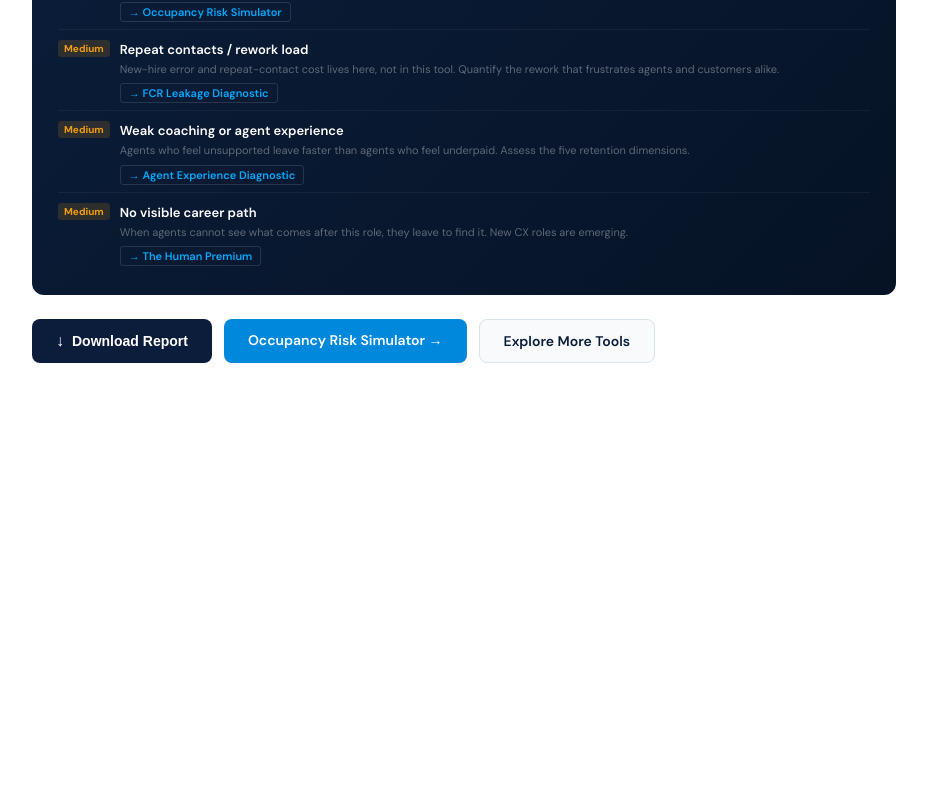
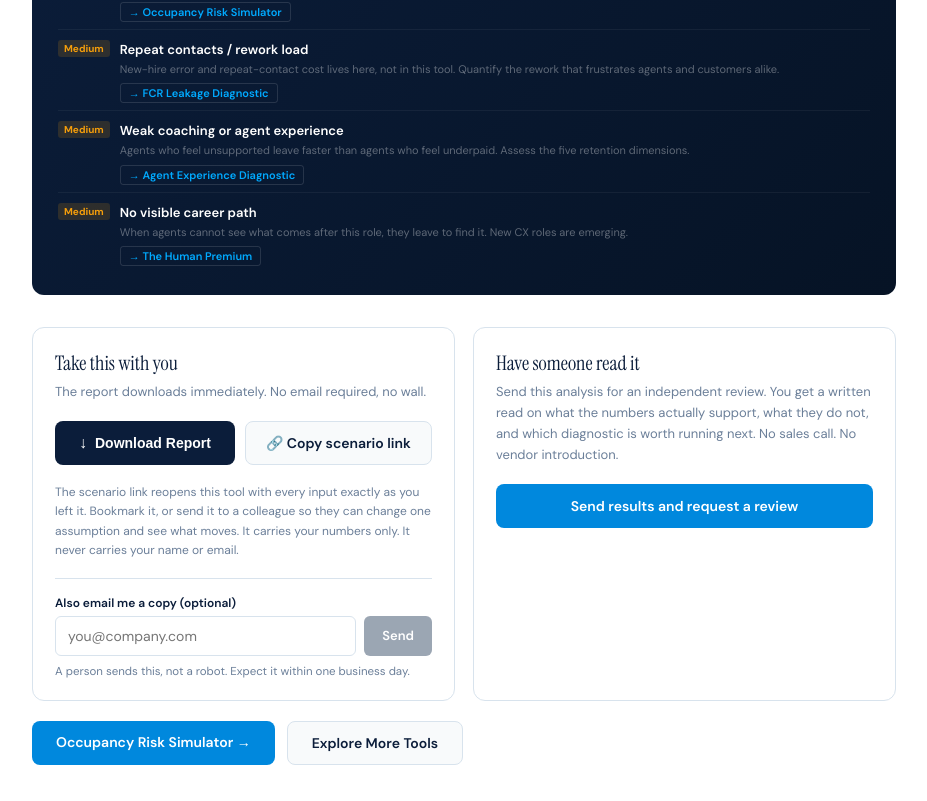
Before and after one commit to thomasbakerj-lgtm/CENTER-OF-CX, a React (Vite) app: page /tools/attrition-cost in a window 1280 px wide. Shown: the part 2783-3584 px from the top of the page, without its empty margins (176-1103 px from the left). Before the commit the page ends 3182 px from the top, so only its background shows below. Built offline with nearby package versions, Linux system fonts and the light colour scheme.

Commit message:
Refactor state initialization and update report export

```diff
--- a/AttritionCostCalculator.jsx
+++ b/AttritionCostCalculator.jsx
@@ -1,8 +1,9 @@
 import { useState, useEffect, useRef } from "react";
-import ReportExport from "./ReportExport";
+import ReportActions from "./ReportActions";
 import { COLORS } from "./src/lib/benchmarks";
 import { publishToolResult, getPrimitive } from "./src/lib/toolData";
 import InfoDot from "./src/lib/InfoDot";
+import { readScenario, clearScenarioParam } from "./src/lib/scenarioUrl";
 
 const NAVY = COLORS.navy, ELECTRIC = COLORS.electric, GREEN = COLORS.green, AMBER = COLORS.amber, RED = COLORS.red, MUTED = COLORS.muted;
 const DEEP = "#061325", LIGHT = "#00AAFF", WARM = "#F8FAFB", SLATE = "#3A4F6A", BORDER = "#D8E3ED";
@@ -85,8 +86,12 @@ function LogoMark({ size = 34 }) {
   return <svg width={size} height={size} viewBox="0 0 120 120" style={{ flexShrink: 0 }}><g transform="translate(60,60)"><path d="M 30,-50 A 58,58 0 1,0 30,50" fill="none" stroke="#fff" strokeWidth="2" strokeLinecap="round" opacity={.6} /><path d="M 22,-38 A 44,44 0 1,0 22,38" fill="none" stroke="#fff" strokeWidth="3.2" strokeLinecap="round" opacity={.8} /><path d="M 15,-26 A 30,30 0 1,0 15,26" fill="none" stroke="#fff" strokeWidth="5" strokeLinecap="round" /><line x1="-14" y1="-14" x2="14" y2="14" stroke={LIGHT} strokeWidth="5.5" strokeLinecap="round" /><line x1="14" y1="-14" x2="-14" y2="14" stroke={LIGHT} strokeWidth="5.5" strokeLinecap="round" /></g></svg>;
 }
 
-export default function AttritionCostCalculator() {
-  const [d, setD] = useState({
+/* Scenario contract. Module scope so state initializers and the URL encoder
+   read from one definition, and the identity is stable across renders. */
+const TOOL_ID = "attrition-cost";
+const ROUTE = "/tools/attrition-cost";
+const clone = (o) => JSON.parse(JSON.stringify(o));
+const BASE = {
   agents: 200, attritionRate: 35, avgSalary: 38000, benefitsLoadPct: 28,
   backfillRate: 100, unbackfillIntent: "forced", earlyWashoutRate: 25,
   recruitingCost: 2500, screeningHours: 8, hrLoadedRate: 48,
@@ -96,12 +101,21 @@ export default function AttritionCostCalculator() {
   supervisorHoursPerNew: 10, supLoadedRate: 55,
   overtimePremium: 50, vacancyDays: 30, vacancyCoverageFraction: 60, vacancyMode: "incremental",
   mech: 75, evidence: "estimate", costPerPoint: 0,
-  });
+};
+const DEFAULTS = { d: BASE };
+
+export default function AttritionCostCalculator() {
+  const [d, setD] = useState(() => clone(DEFAULTS.d));
   const [pulled, setPulled] = useState({});
+  const [fromLink, setFromLink] = useState(false);
   const set = (k, v) => setD(p => ({ ...p, [k]: v }));
   const n = v => Number(v) || 0;
 
   useEffect(() => {
+    // A scenario link is a deliberate act and outranks the ambient cross-tool pull.
+    const sc = readScenario(TOOL_ID, DEFAULTS);
+    if (sc) { setD(sc.d); setFromLink(true); clearScenarioParam(); return; }
+
     const pa = getPrimitive && getPrimitive("agents");
     const ph = getPrimitive && getPrimitive("agentHourly");
     const next = {}, badge = {};
@@ -465,8 +479,31 @@ The sharpest recoverable line is early washout. ${n(d.earlyWashoutRate)}% of you
             ))}
           </div>
 
-          <div style={{ display: "flex", gap: 12, flexWrap: "wrap" }}>
-            <ReportExport toolName="Attrition Cost Analysis" subtitle={`Total Cost of Agent Turnover. Cost basis ${costBasis} · Realization ${realization}`} userName="" userEmail="" sections={[
+          <ReportActions
+            toolId={TOOL_ID}
+            toolName="Attrition Cost Analysis"
+            subtitle={`Total Cost of Agent Turnover. Cost basis ${costBasis} · Realization ${realization}`}
+            routePath={ROUTE}
+            state={{ d }}
+            defaults={DEFAULTS}
+            confidence={confidence}
+            summary={[
+              { label: "Cash per departure", value: fmt$(cashPerDeparture) },
+              { label: "All-in per departure", value: fmt$(allInPerDeparture) },
+              { label: "Annual replacement burden", value: fmt$(annualReplBurden) },
+              { label: "Early-washout waste", value: fmt$(earlyWaste) },
+            ]}
+            signals={{
+              cost_basis_confidence: costBasis,
+              realization_confidence: realization,
+              attrition_rate: n(d.attritionRate) + "%",
+              agents: n(d.agents),
+              evidence: d.evidence,
+              hard_flag: hardFlag ? "yes" : "no",
+              integrity_flags: flags.length,
+              from_scenario_link: fromLink ? "yes" : "no",
+            }}
+            sections={[
               { title: "Confidence & Evidence", type: "findings", items: [
                 `Cost-basis confidence: ${costBasis}. ${costBasisReason}`,
                 `Realization confidence: ${realization}. ${realizationReason}`,
@@ -510,7 +547,10 @@ The sharpest recoverable line is early washout. ${n(d.earlyWashoutRate)}% of you
                 { tool: "Agent Experience Diagnostic", href: "/tools/agent-experience", reason: "Identify which retention dimensions are failing" },
                 { tool: "FCR Leakage Diagnostic", href: "/tools/fcr-leakage", reason: "Quantify the new-hire rework and repeat-contact cost" },
               ]},
-            ]} />
+            ]}
+          />
+
+          <div style={{ display: "flex", gap: 12, flexWrap: "wrap", marginTop: 20 }}>
             <a href="/tools/occupancy-risk" style={{ background: ELECTRIC, color: "#fff", fontSize: 14, fontWeight: 600, padding: "12px 24px", borderRadius: 8 }}>Occupancy Risk Simulator →</a>
             <a href="/how-to-choose" style={{ background: WARM, border: `1px solid ${BORDER}`, color: NAVY, fontSize: 14, fontWeight: 600, padding: "12px 24px", borderRadius: 8 }}>Explore More Tools</a>
           </div>
```
Lines whose indentation alone changed are shown as unchanged.
